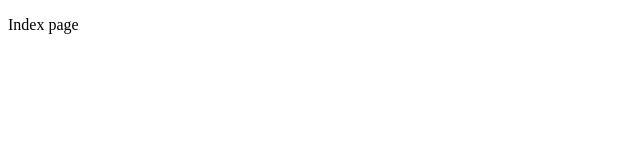
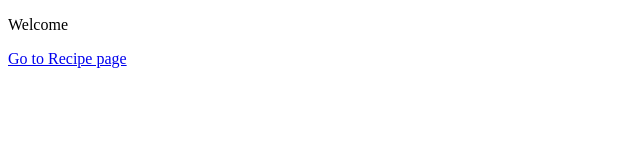
Before and after one commit to iibking/recipe, a plain HTML site: page index.html in a window 1280 px wide. Shown: the whole page, without its empty margins (0-640 px from the left). Drawn offline with Linux system fonts and the light colour scheme.

Commit message:
Update index.html

```diff
--- a/index.html
+++ b/index.html
@@ -6,6 +6,7 @@
     <title>Welcome</title>
 </head>
 <body>
-    <p>Index page</p>
+    <p>Welcome </p>
+    <a href="./recipe.html">Go to Recipe page</a>
 </body>
 </html>
```
